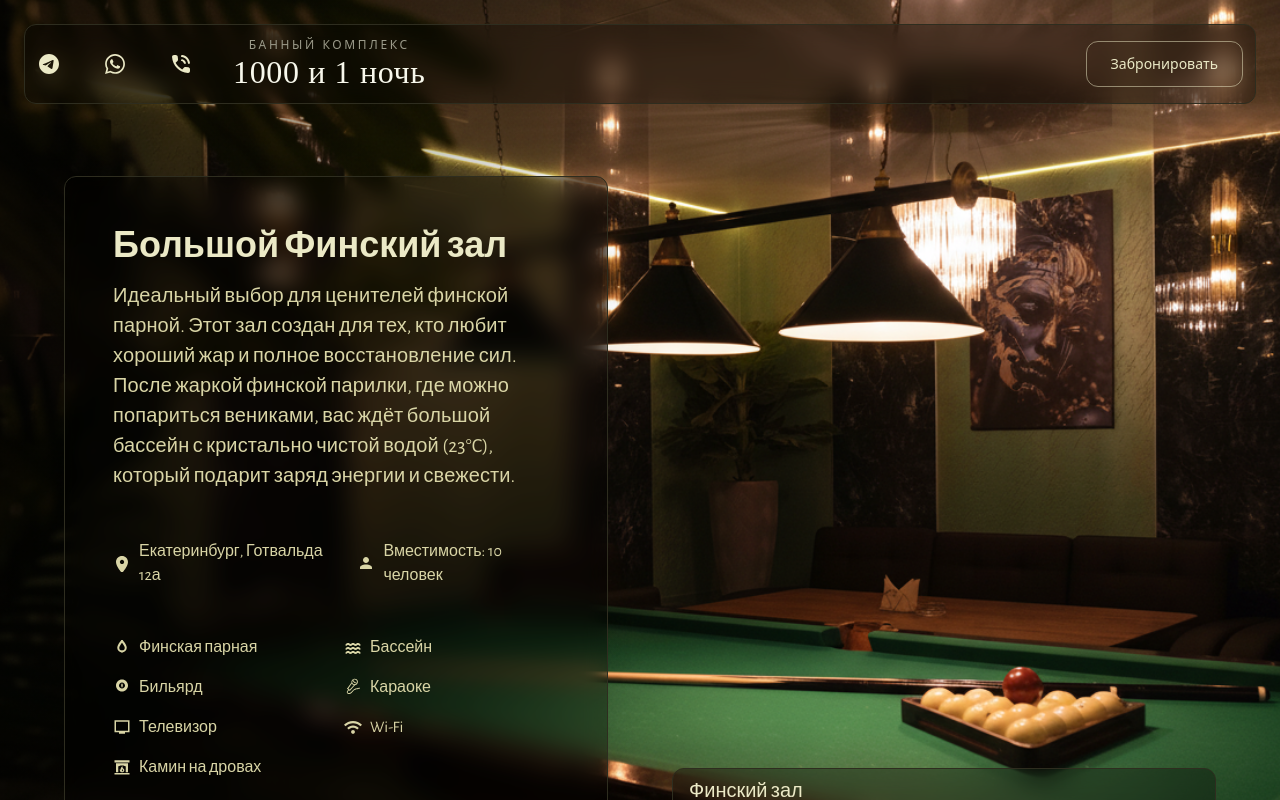
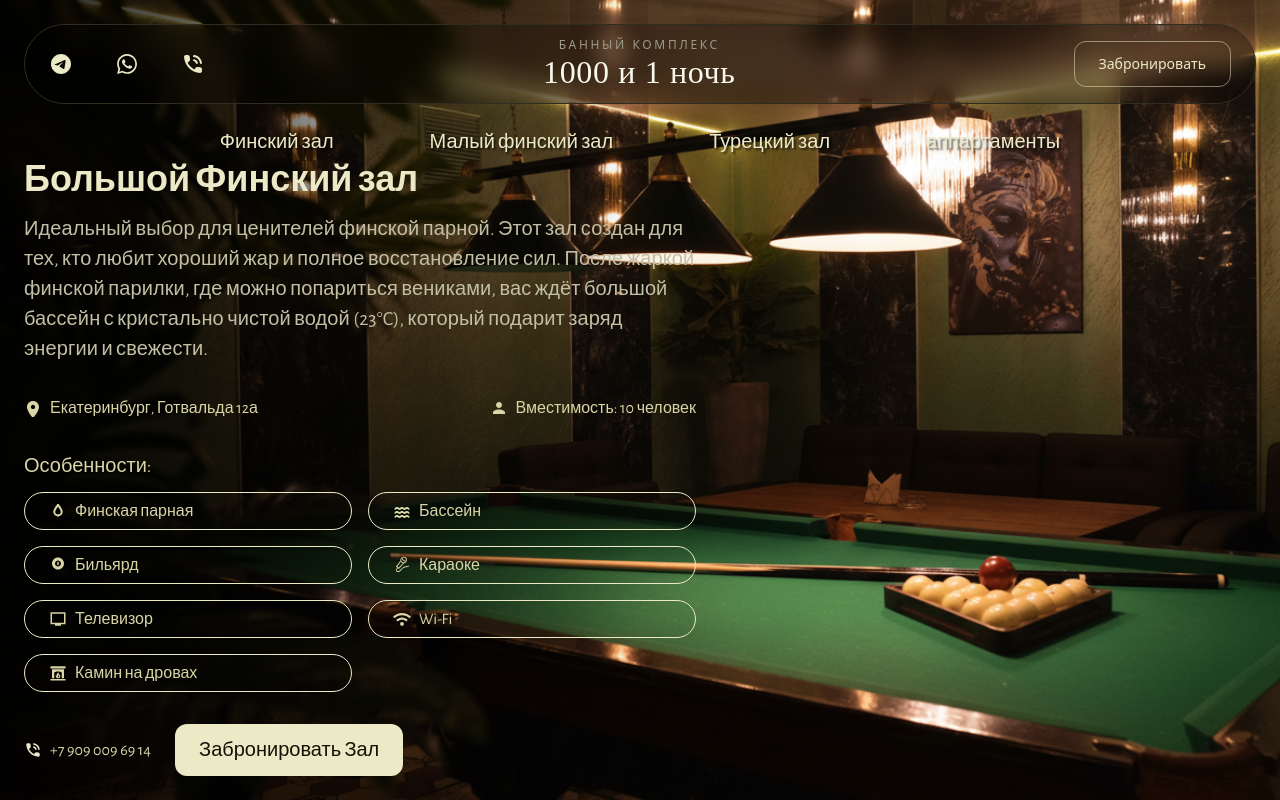
Before and after one commit to Purks1337/sasauni, a Next.js app: page / in a window 1280 px wide. Shown: the top 800 px of the page. Built offline with nearby package versions, Linux system fonts and the light colour scheme.

Commit message:
done design

```diff
--- a/src/app/page.tsx
+++ b/src/app/page.tsx
@@ -12,14 +12,16 @@ export default function SaunaPage() {
           className="object-cover"
           priority
         />
-        <div className="absolute inset-0 bg-gradient-to-r from-black/60 via-black/0 to-transparent" />
+        <div className="absolute inset-0 bg-gradient-to-r from-black/90 via-black/0 to-transparent" />
       </div>
 
-      {/* Header */}
-      <header className="relative z-10 p-4 sm:p-6">
-        <div className="max-w-7xl mx-auto">
-          <div className="bg-black/30 backdrop-blur-md border border-[#2E2D1F] rounded-xl p-3 flex flex-col sm:flex-row items-center justify-between gap-4">
-            <div className="flex flex-col sm:flex-row items-center gap-4 sm:gap-10">
+      {/* Single Full-Viewport Section */}
+      <section className="relative z-10 w-screen min-h-screen flex flex-col justify-between p-4 sm:p-6">
+        {/* Top Section: Header + Navigation */}
+        <div className="max-w-7xl mx-auto w-full">
+          <div className="flex flex-col gap-6">
+            {/* Header (Hero) */}
+            <div className="bg-black/30 backdrop-blur-md border border-[#2E2D1F] rounded-full px-[24px] py-3 flex flex-col sm:flex-row items-center justify-between gap-4">
                 <Image
                   src="/images/logo.svg"
                   alt="Sauna Logo"
@@ -35,27 +37,40 @@ export default function SaunaPage() {
                     1000 и 1 ночь
                   </h1>
                 </div>
-            </div>
               <button className="border border-[#EBE9C6]/50 rounded-xl px-6 py-3 text-[#EBE9C6] text-sm font-system hover:bg-[#EBE9C6]/10 transition-colors">
                 Забронировать
               </button>
             </div>
+
+            {/* Navigation Menu */}
+            <div className="flex flex-col sm:flex-row justify-center items-center gap-6 sm:gap-24">
+              <button className="text-[#EBE9C6] text-xl font-normal hover:text-[#F8F8EC] transition-colors" style={{textShadow: '2px 2px 2px rgba(0,0,0,0.6)'}}>
+                Финский зал
+              </button>
+              <button className="text-[#EBE9C6] text-xl font-normal hover:text-[#F8F8EC] transition-colors" style={{textShadow: '2px 2px 2px rgba(0,0,0,0.6)'}}>
+                Малый финский зал
+              </button>
+              <button className="text-[#EBE9C6] text-xl font-normal hover:text-[#F8F8EC] transition-colors" style={{textShadow: '2px 2px 2px rgba(0,0,0,0.6)'}}>
+                Турецкий зал
+              </button>
+              <button className="text-[#EBE9C6] text-xl font-normal hover:text-[#F8F8EC] transition-colors" style={{textShadow: '2px 2px 2px rgba(0,0,0,0.6)'}}>
+                аппартаменты
+              </button>
             </div>
-      </header>
+          </div>
+        </div>
 
-      {/* Main Content */}
-      <main className="relative z-10 px-4 sm:px-8 lg:px-16 pt-8 sm:pt-12">
-        <div className="max-w-7xl mx-auto">
-          <div className="grid grid-cols-1 lg:grid-cols-2 gap-8 lg:gap-16">
-            {/* Main Content Block */}
-            <div className="bg-black/30 backdrop-blur-md border border-[#2E2D1F] rounded-xl p-6 sm:p-8 lg:p-12">
-              <div className="space-y-8 sm:space-y-12">
+        {/* Content Area fills remaining height */}
+        <div className="max-w-7xl mx-auto w-full flex items-start pt-0">
+          <div className="w-full max-w-2xl">
+            {/* Main Content Block - NO background, NO border, NO blur */}
+            <div className="space-y-6 sm:space-y-8">
               {/* Title and Description */}
               <div className="space-y-3">
                 <h2 className="text-2xl sm:text-3xl lg:text-[36px] font-bold text-[#EBE9C6] leading-[1.2]">
                   Большой Финский зал
                 </h2>
-                  <p className="text-lg sm:text-xl text-[#D9D5A6] leading-[1.5] tracking-[0.006em]">
+                <p className="text-lg sm:text-xl text-[#C2C0A4] leading-[1.5] tracking-[0.006em]">
                   Идеальный выбор для ценителей финской парной. Этот зал создан для тех, кто любит хороший жар и полное восстановление сил. После жаркой финской парилки, где можно попариться вениками, вас ждёт большой бассейн с кристально чистой водой (23°C), который подарит заряд энергии и свежести.
                 </p>
               </div>
@@ -88,9 +103,13 @@ export default function SaunaPage() {
                 </div>
               </div>
 
-                {/* Services Grid */}
+              {/* Features Heading */}
+              <div className="space-y-3">
+                <p className="text-[#D9D5A6] text-xl">Особенности:</p>
+
+                {/* Services Grid (Pills) */}
                 <div className="grid grid-cols-1 sm:grid-cols-2 gap-3 sm:gap-4">
-                  <div className="flex items-center gap-1">
+                  <div className="flex items-center gap-1 border border-[#EBE9C6] rounded-[30px] px-6 py-1.5">
                     <Image
                       src="/images/water-icon.svg"
                       alt="Sauna"
@@ -102,7 +121,7 @@ export default function SaunaPage() {
                       Финская парная
                     </span>
                   </div>
-                  <div className="flex items-center gap-1">
+                  <div className="flex items-center gap-1 border border-[#EBE9C6] rounded-[30px] px-6 py-1.5">
                     <Image
                       src="/images/pool-icon.svg"
                       alt="Pool"
@@ -114,7 +133,7 @@ export default function SaunaPage() {
                       Бассейн
                     </span>
                   </div>
-                  <div className="flex items-center gap-1">
+                  <div className="flex items-center gap-1 border border-[#EBE9C6] rounded-[30px] px-6 py-1.5">
                     <Image
                       src="/images/billiard-icon.svg"
                       alt="Billiard"
@@ -126,7 +145,7 @@ export default function SaunaPage() {
                       Бильярд
                     </span>
                   </div>
-                  <div className="flex items-center gap-1">
+                  <div className="flex items-center gap-1 border border-[#EBE9C6] rounded-[30px] px-6 py-1.5">
                     <Image
                       src="/images/microphone-icon.svg"
                       alt="Karaoke"
@@ -138,7 +157,7 @@ export default function SaunaPage() {
                       Караоке
                     </span>
                   </div>
-                  <div className="flex items-center gap-1">
+                  <div className="flex items-center gap-1 border border-[#EBE9C6] rounded-[30px] px-6 py-1.5">
                     <Image
                       src="/images/tv-icon.svg"
                       alt="TV"
@@ -150,7 +169,7 @@ export default function SaunaPage() {
                       Телевизор
                     </span>
                   </div>
-                  <div className="flex items-center gap-1">
+                  <div className="flex items-center gap-1 border border-[#EBE9C6] rounded-[30px] px-6 py-1.5">
                     <Image
                       src="/images/wifi-icon.svg"
                       alt="WiFi"
@@ -162,7 +181,7 @@ export default function SaunaPage() {
                       Wi-Fi
                     </span>
                   </div>
-                  <div className="flex items-center gap-1">
+                  <div className="flex items-center gap-1 border border-[#EBE9C6] rounded-[30px] px-6 py-1.5">
                     <Image
                       src="/images/fireplace-icon.svg"
                       alt="Fireplace"
@@ -175,8 +194,10 @@ export default function SaunaPage() {
                     </span>
                   </div>
                 </div>
+              </div>
 
-                {/* Contact */}
+              {/* Contact and Book Button */}
+              <div className="flex flex-col sm:flex-row items-start sm:items-center gap-6">
                 <div className="flex items-center gap-1">
                   <Image
                     src="/images/phone-icon.svg"
@@ -189,32 +210,14 @@ export default function SaunaPage() {
                     +7 909 009 69 14
                   </span>
                 </div>
-
-                {/* Book Button */}
-                <button className="w-full bg-[#EBE9C6] text-[#131207] rounded-xl px-6 py-3 text-lg sm:text-xl font-normal hover:bg-[#EBE9C6]/90 transition-colors">
+                <button className="bg-[#EBE9C6] text-[#131207] rounded-xl px-6 py-3 text-lg sm:text-xl font-normal hover:bg-[#EBE9C6]/90 transition-colors">
                   Забронировать Зал
                 </button>
               </div>
             </div>
-
-            {/* Navigation Menu */}
-            <div className="flex flex-col sm:flex-row lg:flex-col justify-end space-y-2 sm:space-y-0 sm:space-x-2 lg:space-x-0 lg:space-y-4">
-              <button className="bg-black/30 backdrop-blur-md border border-[#2E2D1F] rounded-xl px-4 py-2 text-[#EBE9C6] text-lg sm:text-xl font-normal hover:bg-[#EBE9C6]/10 transition-colors text-left">
-                Финский зал
-              </button>
-              <button className="bg-black/30 backdrop-blur-md border border-[#2E2D1F] rounded-xl px-4 py-2 text-[#EBE9C6] text-lg sm:text-xl font-normal hover:bg-[#EBE9C6]/10 transition-colors text-left">
-                Малый финский зал
-              </button>
-              <button className="bg-black/30 backdrop-blur-md border border-[#2E2D1F] rounded-xl px-4 py-2 text-[#EBE9C6] text-lg sm:text-xl font-normal hover:bg-[#EBE9C6]/10 transition-colors text-left">
-                Турецкий зал
-              </button>
-              <button className="bg-black/30 backdrop-blur-md border border-[#2E2D1F] rounded-xl px-4 py-2 text-[#EBE9C6] text-lg sm:text-xl font-normal hover:bg-[#EBE9C6]/10 transition-colors text-left">
-                аппартаменты
-              </button>
           </div>
         </div>
-        </div>
-      </main>
+      </section>
     </div>
   );
 }
```
Also changed, not shown: 1 other file (tests, documents, lock files or other folders). Lines whose indentation alone changed are shown as unchanged.
